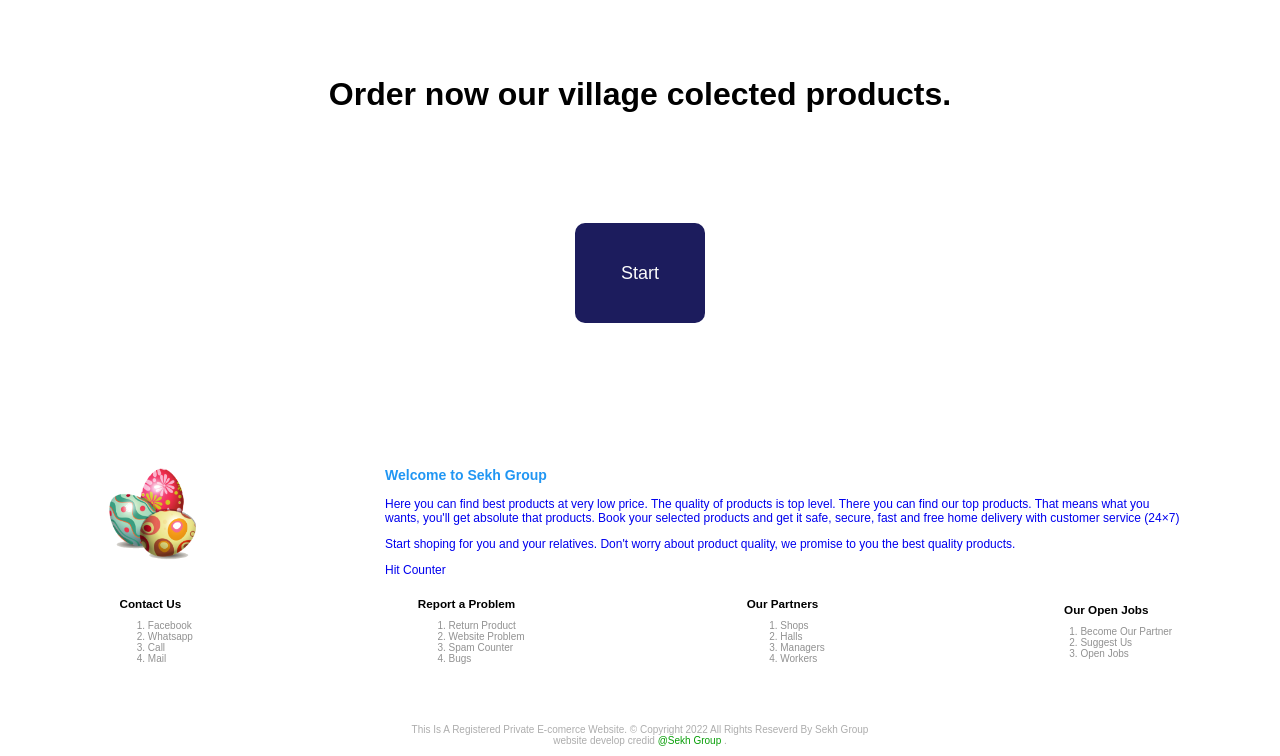
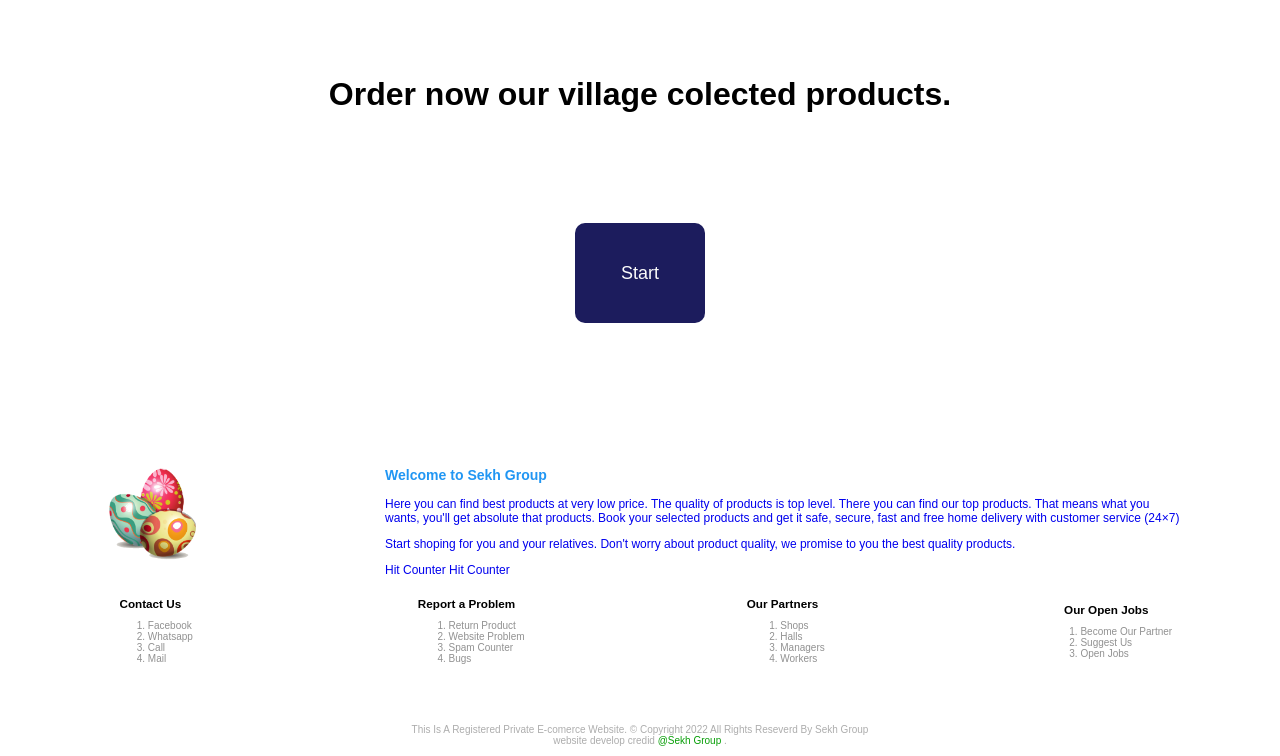
Before and after one commit to Sekhgroup/sekh, a plain HTML site: page index.html in a window 1280 px wide. Shown: the part 320-1076 px from the top of the page. Drawn offline with nearby package versions, Linux system fonts and the light colour scheme; a script that the page names is missing.

Commit message:
Update index.html

```diff
--- a/index.html
+++ b/index.html
@@ -485,8 +485,13 @@
       <p>Here you can find best products at very low price. The quality of products is top level. There you can find our top products. That means what you wants, you'll get absolute that products. Book your selected products and get it safe, secure, fast and free home delivery with customer service (24×7)</p>
       <p>Start shoping for you and your relatives. Don't worry about product quality, we promise to you the best quality products.<span id="spof"></span></p>
 
-	<!-- Badge Code - Do Not Change The Code -->
-<a class="hitCounter" href="https://visitorshitcounter.com/" target="_blank" title="Hit counter" data-name="5bb7062a235f6ce0cbf74baf7c318ef4|9|external|5000|#0099cc|#0f0f0f|small|s-hit">Hit Counter</a><script>document.write("<script type='text/javascript' src='https://visitorshitcounter.com/js/hitCounter.js?v="+Date.now()+"'><\/script>");</script>
+	<!-- Badge Code  page view- Do Not Change The Code -->
+<a class="hitCounter" href="https://visitorshitcounter.com/" target="_blank" title="Hit counter" data-name="5bb7062a235f6ce0cbf74baf7c318ef4|9|external|5000|#ffffff|#0f0f0f|small|s-hit">Hit Counter</a><script>document.write("<script type='text/javascript' src='https://visitorshitcounter.com/js/hitCounter.js?v="+Date.now()+"'><\/script>");</script>
+<!-- Badge Code End Here -->
+
+
+	    <!-- Badge Code  unique view- Do Not Change The Code -->
+<a class="hitCounter" href="https://visitorshitcounter.com/" target="_blank" title="Hit counter" data-name="5bb7062a235f6ce0cbf74baf7c318ef4|9|internal|5000|#ffffff|#0f0f0f|small|s-hit">Hit Counter</a><script>document.write("<script type='text/javascript' src='https://visitorshitcounter.com/js/hitCounter.js?v="+Date.now()+"'><\/script>");</script>
 <!-- Badge Code End Here -->
 
 </div>
```
